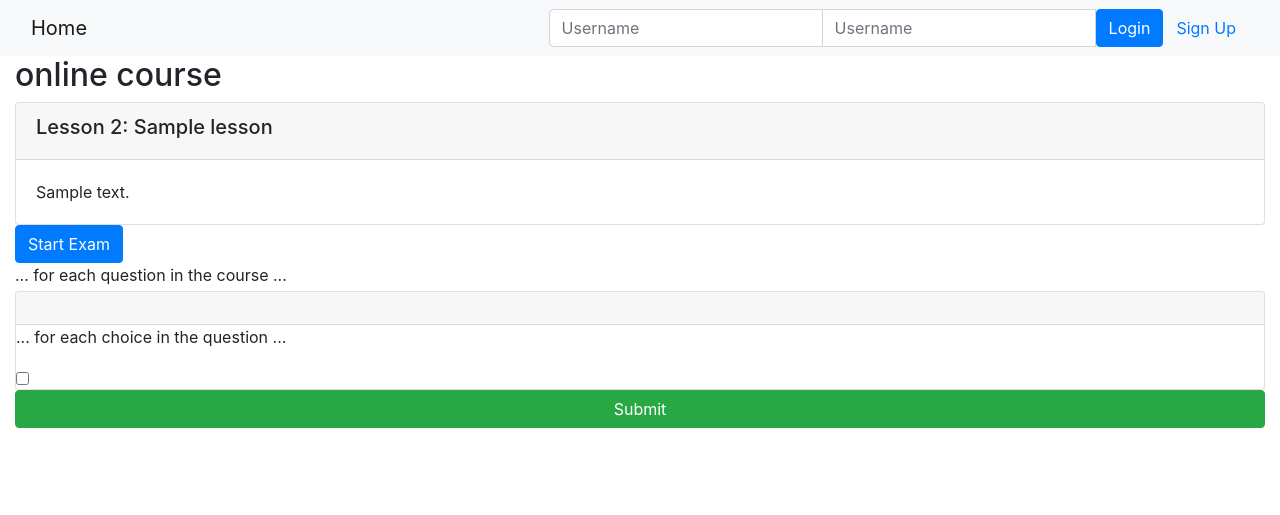
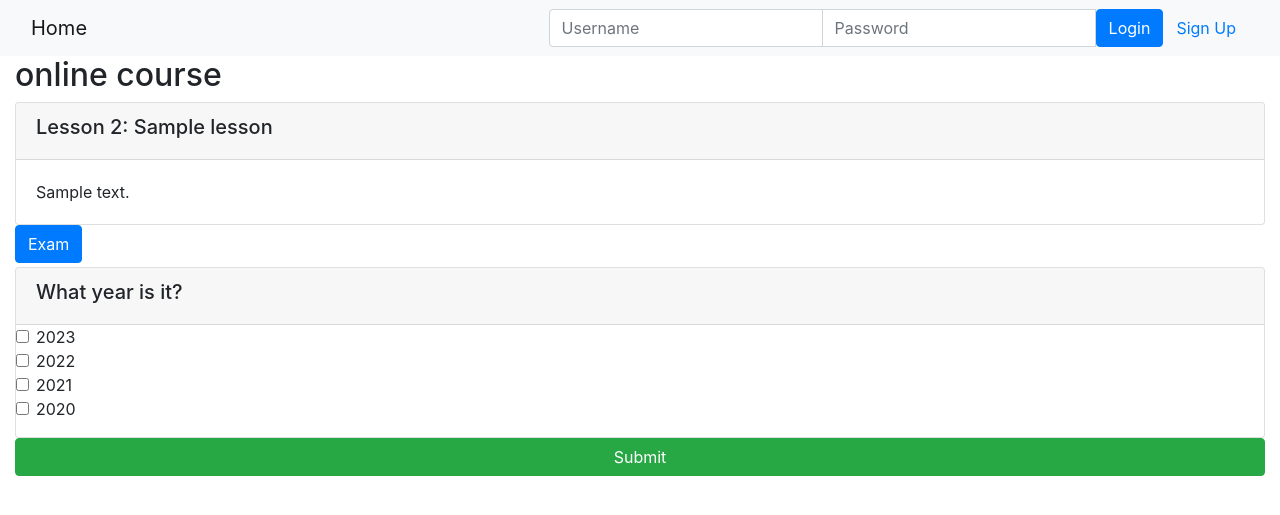
Before and after one commit to Kesamg/Django-online-course, a Django app: page /onlinecourse/1/ in a window 1280 px wide, after a click on "Exam". Shown: the top 515 px of the page. Run offline with Django 3.2, Linux system fonts and the light colour scheme; data comes from the database, SQL or seed files in the repository; both versions use the stored data as it was after the commit; tables that the repository leaves empty hold one stand-in row (values such as "Sample post"); some libraries are stand-ins or nearby versions.

Commit message:
Updated course details template

```diff
--- a/onlinecourse/templates/onlinecourse/course_detail_bootstrap.html
+++ b/onlinecourse/templates/onlinecourse/course_detail_bootstrap.html
@@ -28,7 +28,7 @@
                         {% csrf_token %}
                         <div class="input-group">
                             <input type="text" class="form-control" placeholder="Username" name="username" >
-                            <input type="password" class="form-control" placeholder="Username" name="psw" >
+                            <input type="password" class="form-control" placeholder="Password" name="psw" >
                             <button class="btn btn-primary" type="submit">Login</button>
                             <a class="btn btn-link" href="{% url 'onlinecourse:registration' %}">Sign Up</a>
                         </div>
@@ -54,16 +54,11 @@
             <!-- <HINT> Use Bootstrap Collapse to hide exam first, more details could be found here
             https://www.w3schools.com/bootstrap4/bootstrap_collapse.asp-->
 
-            <!--
+            <button type="button" class="btn btn-primary" data-toggle="collapse" data-target="#exam">Exam</button>
+            <div id="exam" class="collapse">
 
-            A collapse example here:
-            <div id="exam" class="collapse">
-                Click to expand elements within the collapse div
-                </div>
 
-            -->
-        <button type="button" class="btn btn-primary" data-toggle="collapse" data-target="#exam">Start Exam</button>
-        <div id="exam" class="collapse">
+
 
             <!-- <HINT> If user is authenticated, show course exam with a list of question -->
 
@@ -77,13 +72,13 @@
             <input type="check" name="choice_{{choice.id}}" id="{{choice.id}}" ...>
             -->
 
-            <form id="questionform" action="point to a submit view" method="post">
-                        ... for each question in the course ...
+            <form id="questionform" action="{% url 'onlinecourse:submit' course.pk %}" method="post">
+                        {% for question in course.question_set.all %}
                         <div class="card mt-1">
                             <div class="card-header"><h5>{{ question.question_text}}</h5></div>
                             {% csrf_token %}
                             <div class="form-group">
-                               ... for each choice in the question ...
+                               {% for choice in question.choice_set.all %}
                                 <div class="form-check">
                                     <label class="form-check-label">
                                         <input type="checkbox" name="choice_{{choice.id}}"
@@ -91,11 +86,14 @@
                                                value="{{choice.id}}">{{ choice.choice_text }}
                                     </label>
                                 </div>
+                                {%endfor%}
                             </div>
                         </div>
+                        {%endfor%}
                     <input class="btn btn-success btn-block" type="submit" value="Submit">
             </form>
         </div>
+
             <!--Check here to see more details Bootstrap checkbox
              https://www.w3schools.com/bootstrap4/bootstrap_forms_inputs.asp-->
     </div>
```
Also changed, not shown: db.sqlite3, static/media/course_images/avatar_JDjz8EH.png (added).
